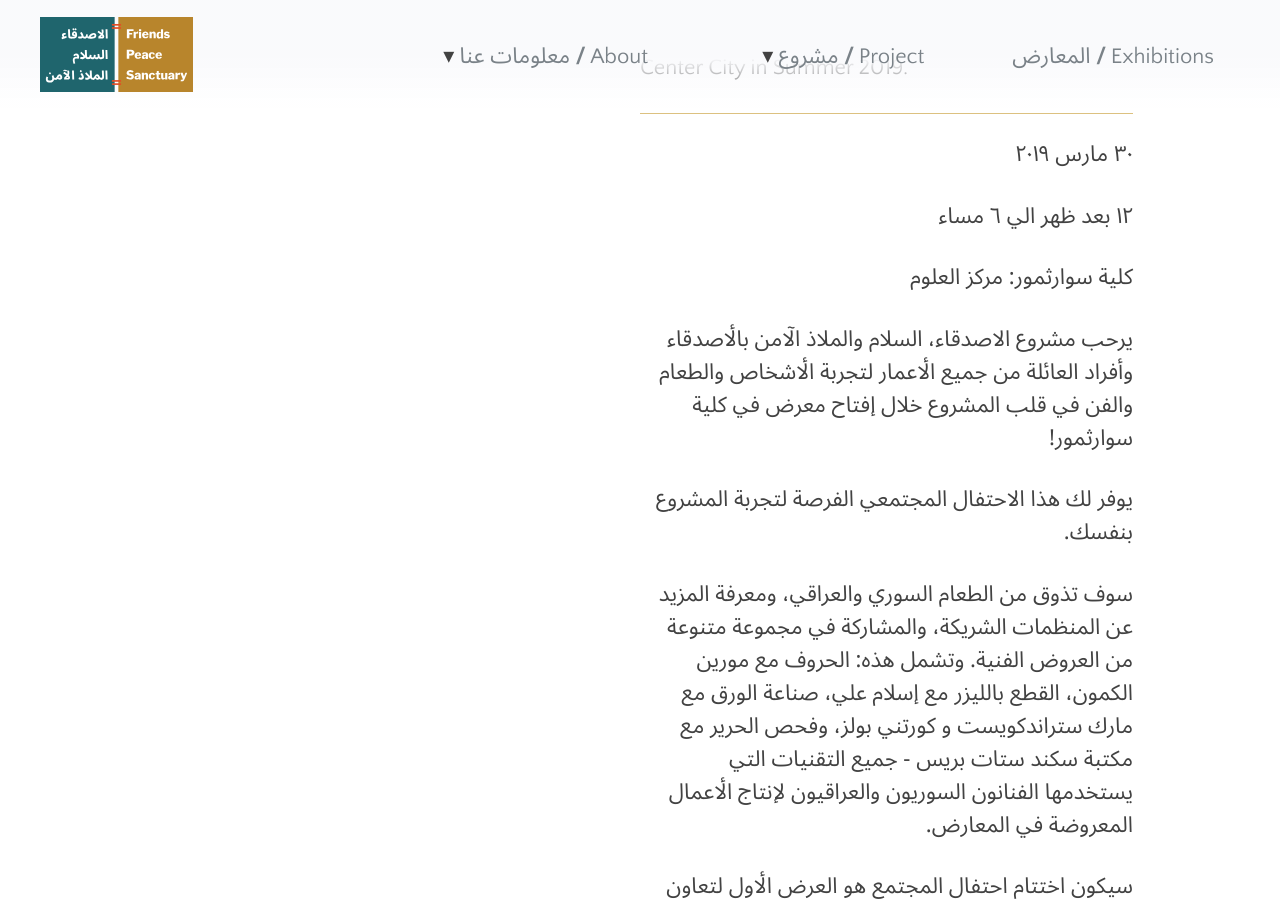
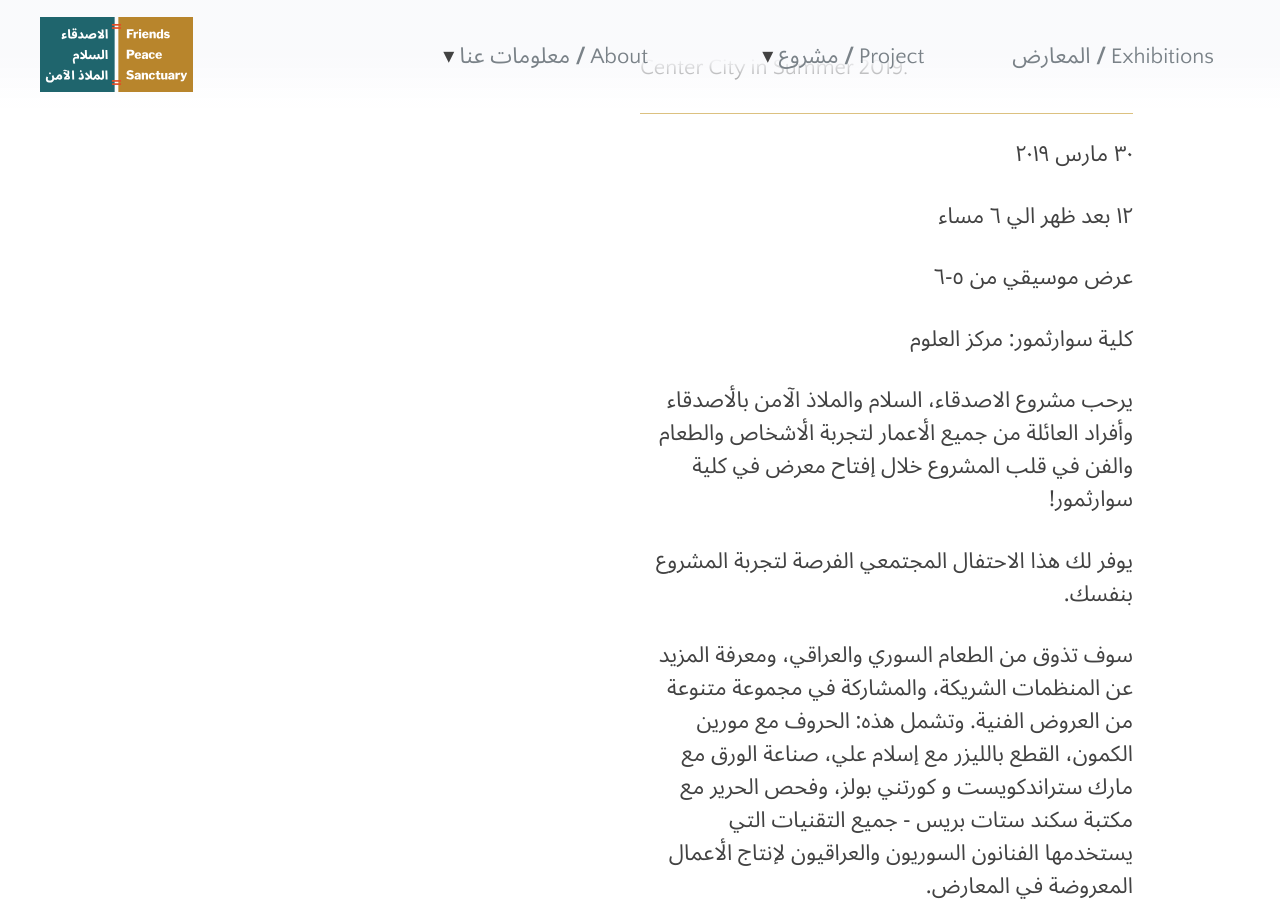
Before and after one commit to swat-ds/fps.swarthmore.edu, a Jekyll site: the page built from _posts/2019-02-22-celebration.md, in a window 1280 px wide and 900 px high, scrolled down 1332 px. Built offline with Jekyll 4.4.1, drawn with Linux system fonts in a browser that asks for light colours.

Commit message:
Update 2019-02-22-celebration.md

```diff
--- a/_posts/2019-02-22-celebration.md
+++ b/_posts/2019-02-22-celebration.md
@@ -54,6 +54,8 @@ This all-day community event celebrates two years of community collaboration tha
 
 ١٢ بعد ظهر الي ٦ مساء
 {: .ar}
+عرض موسيقي من ٥-٦
+{: .ar}
 
 كلية سوارثمور: مركز العلوم
 {: .ar}
```
